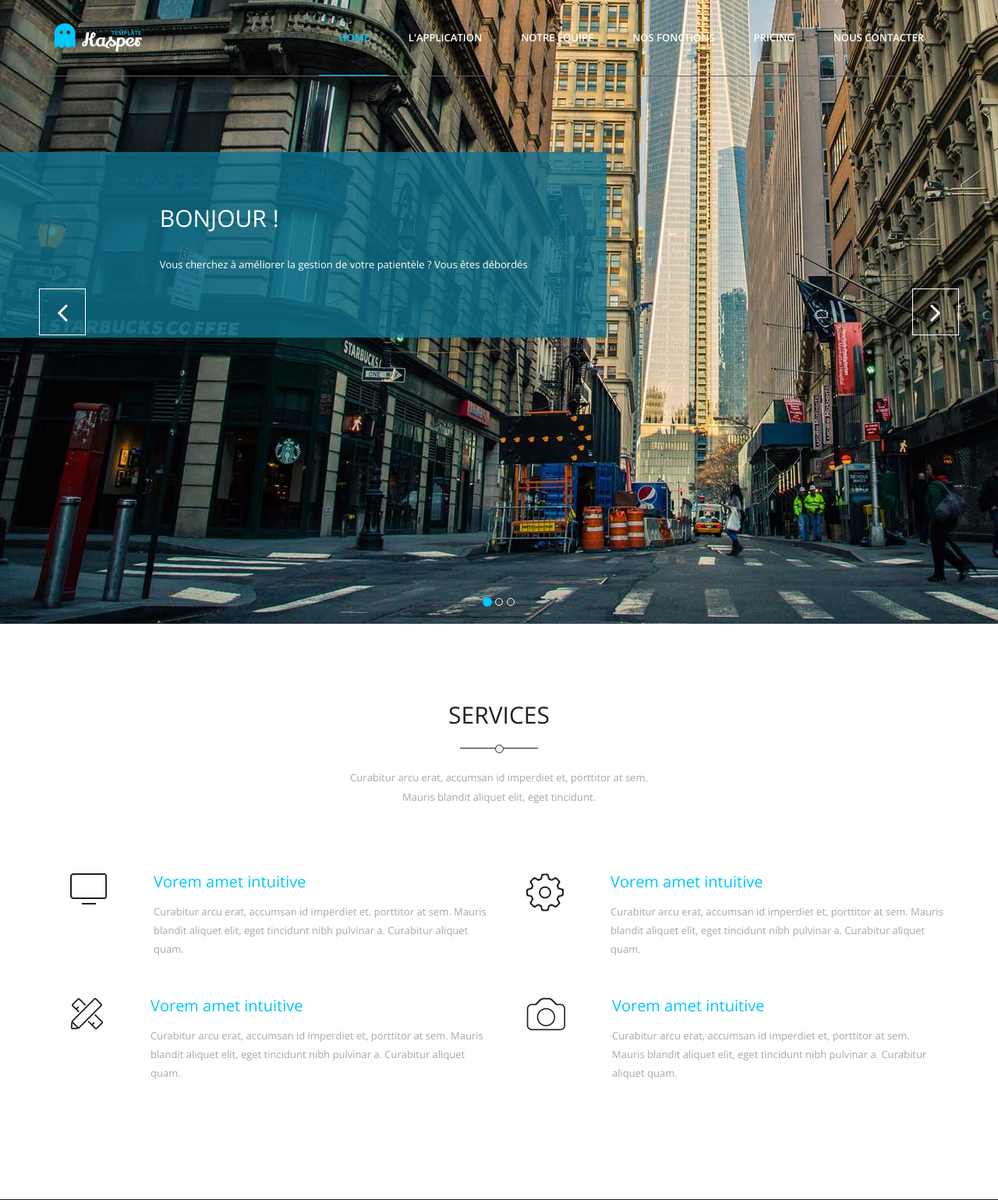
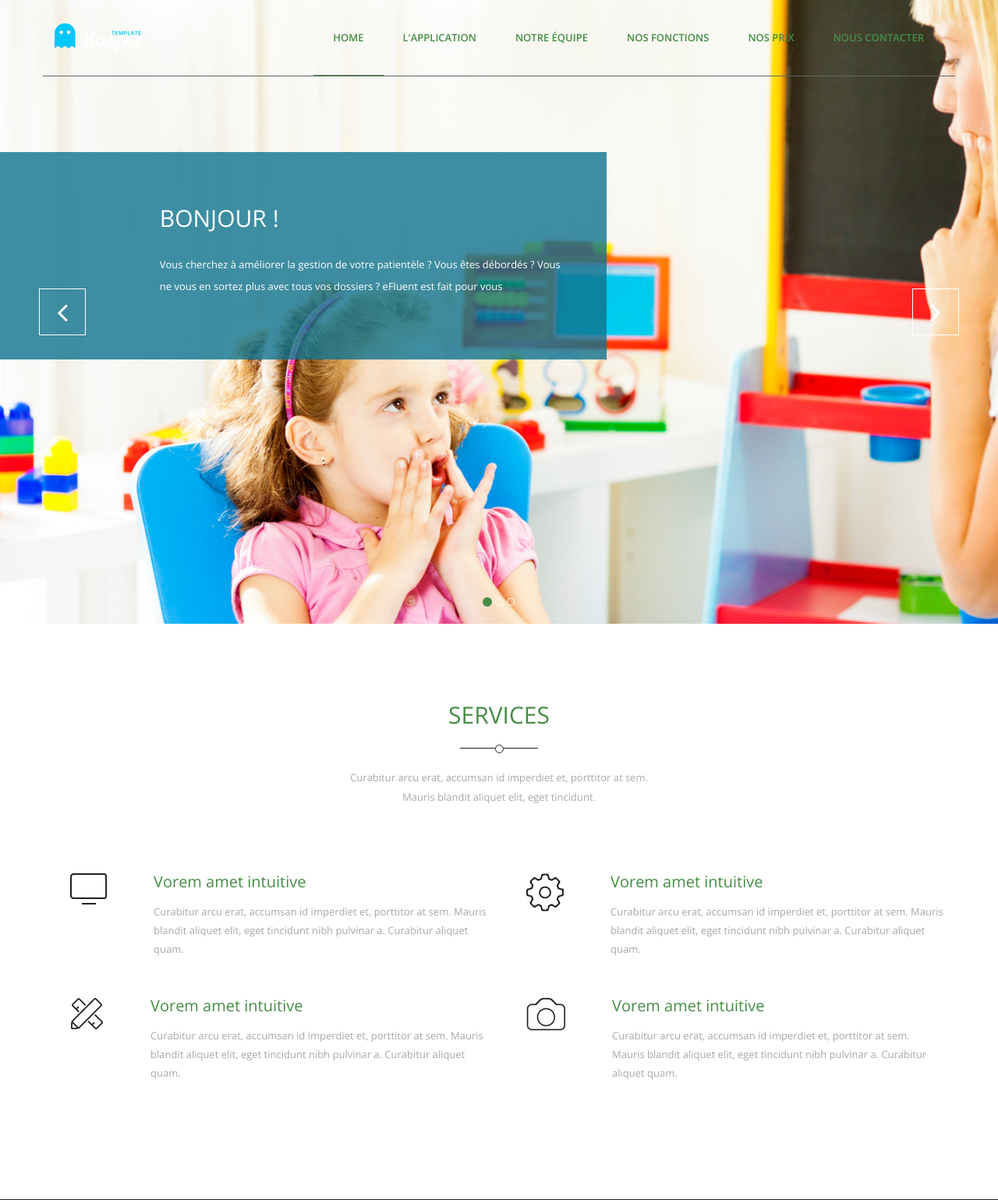
Before and after one commit to RobinBonnin/4TC, a Flask app: page /index/ in a window 1280 px wide. Shown: the top 1539 px of the page at 78% size. Run offline with Flask 2, Linux system fonts and the light colour scheme; some libraries are stand-ins or nearby versions.

Commit message:
Update color

```diff
--- a/PI/Page web/kasper-html5/static/css/main.css
+++ b/PI/Page web/kasper-html5/static/css/main.css
@@ -73,7 +73,7 @@ body > section {
 }
 
 .section-title h2 {
-  color: #1f2021;
+  color: #468c46;
   font-size: 30px;
   position: relative;
   margin-bottom: 25px;
@@ -173,7 +173,7 @@ width: 11px;
 }
 
 .navigation .navbar-nav > li > a {
-  color: #fff;
+  color: #468c46;
   font-size: 13px;
   font-weight: 600;
   padding: 38px 25px;
@@ -181,12 +181,12 @@ width: 11px;
 }
 
 .navigation .navbar-nav > li.current > a {
-  color: #00C7FC;
-  border-bottom: 1px solid #00C7FC;
+  color: #468c46;
+  border-bottom: 1px solid #468c46;
 }
 
 .animated-nav .navigation .navbar-nav > li.current > a {
-  color: #fff;
+  color: #468c46;
   border-bottom: 1px solid #fff;
 }
 
@@ -312,7 +312,7 @@ width: 11px;
 }
 
 .carousel-indicators .active {
-  background-color: #00c7fc;
+  background-color: #468c46;
   border: 0;
 }
 
@@ -326,7 +326,7 @@ width: 11px;
 }
 
 #service .media .media-body h3{
-    color: #00C7FC;
+    color: #468C46;
     font-weight: 400;
     font-size: 20px;
     margin-bottom: 15px;
--- a/PI/Page web/kasper-html5/templates/index.html
+++ b/PI/Page web/kasper-html5/templates/index.html
@@ -80,7 +80,7 @@
                             <li><a href="#service">L'application</a></li>
                             <li><a href="#portfolio">Notre équipe</a></li>
                             <li><a href="#about">Nos fonctions</a></li>
-                            <li><a href="#pricing">Pricing</a></li>
+                            <li><a href="#pricing">Nos prix</a></li>
                             <li><a href="#contact">Nous contacter</a></li>
                         </ul>
                     </nav>
@@ -113,29 +113,21 @@
                             <div class="animated bounceInRight">
                                 <h2>Bonjour ! <br></h2>
                                 <p>Vous cherchez à améliorer la gestion de votre patientèle ?
-                                Vous êtes débordés </p>
+                                Vous êtes débordés ? Vous ne vous en sortez plus avec tous vos dossiers ?
+                                eFluent est fait pour vous</p>
                             </div>
                         </div>
                     </div>
 
-                    <div class="item" style="background-image: url('/static/mg/slider/bg2.jpg')">
+                    <div class="item" style="background-image: url('/static/img/slider/bg2.jpg')">
                         <div class="carousel-caption">
                             <div class="animated bounceInDown">
-                                <h2>HELLO WORLD! <br>WE ARE KASPER,WE MAKE ART.</h2>
-                                <p>Curabitur arcu erat, accumsan id imperdiet et, porttitor at sem. Mauris blandit aliquet elit, eget tincidunt nibh pulvinar a. Curabitur aliquet quam. Accumsan id imperdiet et, porttitor at sem. Mauris blandit aliquet elit, eget tincidunt.</p>
+                                <h2>Une interface intuitive et pratique  </h2><br><p>Avec eFluent un nouveau mode de travail pour une meilleure rééducation </p>
+                                <p></p>
                             </div>
                         </div>
                     </div>
 
-                    <div class="item" style="background-image: url('/static/img/slider/bg3.jpg')">
-                         <div class="carousel-caption">
-                            <div class="animated bounceInUp">
-                                <h2>HELLO WORLD! <br>WE ARE KASPER,WE MAKE ART.</h2>
-                                <p>Curabitur arcu erat, accumsan id imperdiet et, porttitor at sem. Mauris blandit aliquet elit, eget tincidunt nibh pulvinar a. Curabitur aliquet quam. Accumsan id imperdiet et, porttitor at sem. Mauris blandit aliquet elit, eget tincidunt.</p>
-                            </div>
-                        </div>
-                    </div>
-                </div>
                 <!--/.carousel-inner-->
                 <nav id="nav-arrows" class="nav-arrows hidden-xs hidden-sm visible-md visible-lg">
                     <a class="sl-prev hidden-xs" href="#home-carousel" data-slide="prev">
@@ -284,8 +276,8 @@
                 </figure>
 
                 <figure class="mix portfolio-item photography">
-                    <img class="img-responsive" src="img/portfolio/portfolio-2.jpg" alt="Portfolio Item">
-                    <a href="img/portfolio/portfolio-2.jpg" title="Title Two" rel="portfolio" class="fancybox"><span class="plus"></span></a>
+                    <img class="img-responsive" src="/static/img/portfolio/portfolio-2.jpg" alt="Portfolio Item">
+                    <a href="/static/img/portfolio/portfolio-2.jpg" title="Title Two" rel="portfolio" class="fancybox"><span class="plus"></span></a>
                     <figcaption class="mask">
                         <h3>Awesome Image</h3>
                         <span>Photography</span>
```
Also changed, not shown: other parts of PI/Page web/kasper-html5/static/css/main.css (+15 -15 lines), other parts of PI/Page web/kasper-html5/templates/index.html (+15 -15 lines), PI/Page web/kasper-html5/static/img/slider/bg1.jpg, PI/Page web/kasper-html5/static/img/slider/bg2.jpg, PI/Page web/kasper-html5/static/img/slider/bg3.jpg.
